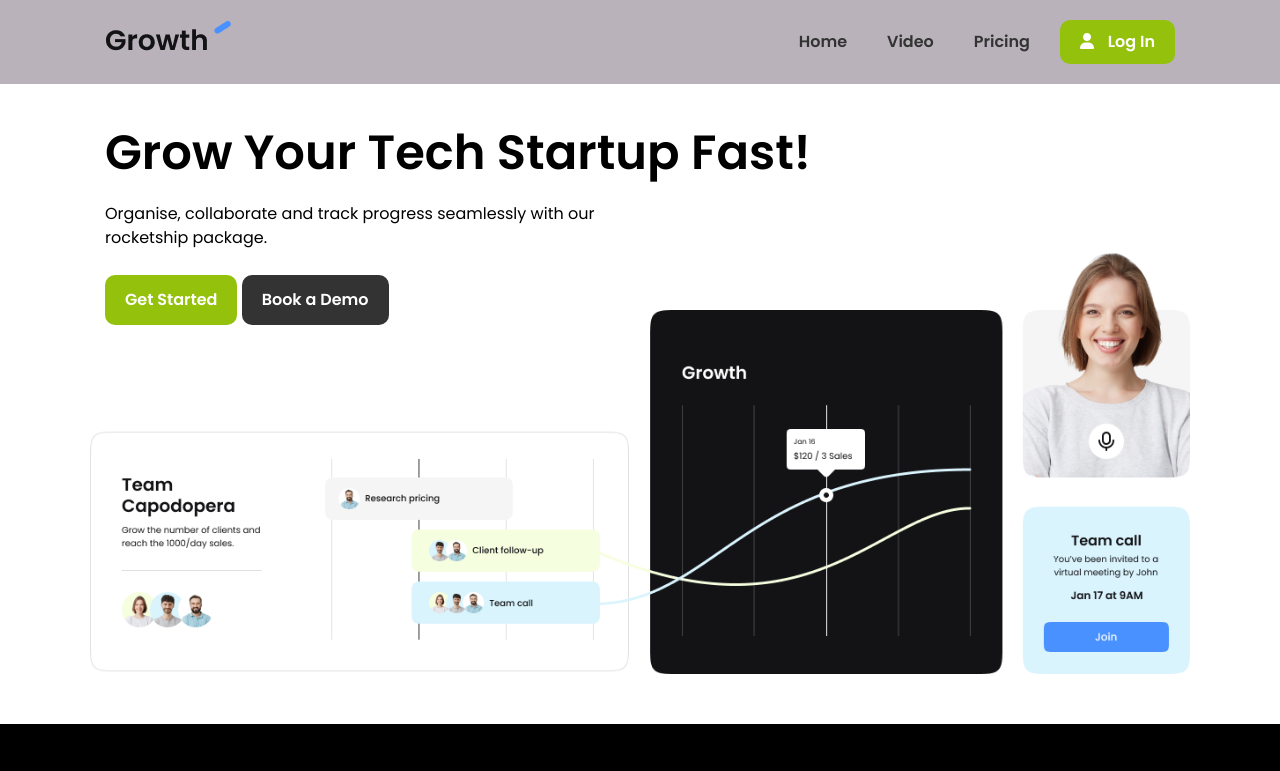
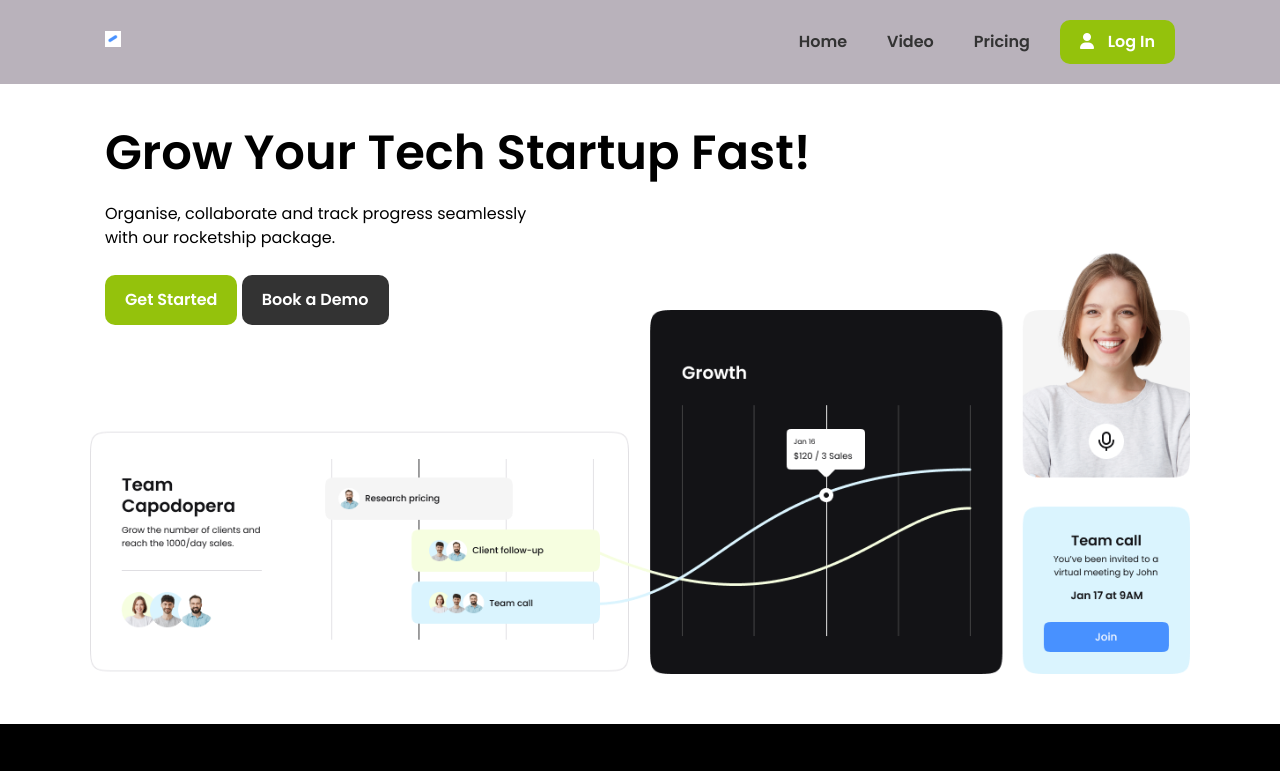
Before and after one commit to BenWilliams89/Front-End-Skills, a plain HTML site: page index.html in a window 1280 px wide. Shown: the top 771 px of the page. Drawn offline with Linux system fonts and the light colour scheme.

Commit message:
Add images

```diff
--- a/assets/css/style.css
+++ b/assets/css/style.css
@@ -83,7 +83,7 @@ img {
 }
 
 .hero .hero-content {
-    width: 85%;
+    width: 70%;
 }
 
 .hero .hero-text {
--- a/index.html
+++ b/index.html
@@ -16,7 +16,7 @@
         <div class="container">
             <div class="logo">
                 <a href="index.html">
-                    <img src="assets/images/logo.png" alt="logo">
+                    <img src="/assets/images/favicon.ico" alt="logo">
                 </a>
             </div>
 
@@ -92,7 +92,7 @@
         </h2>
         <div class="video-content">
             <a href="#">
-                <img src="/assets/images/video-preview.png" alt="video" class="video-preview">
+                <img src="./assets/images/video-preview.png" alt="video" class="video-preview">
             </a>
             <a href="#" class="btn">Get Started</a>
         </div>
```
